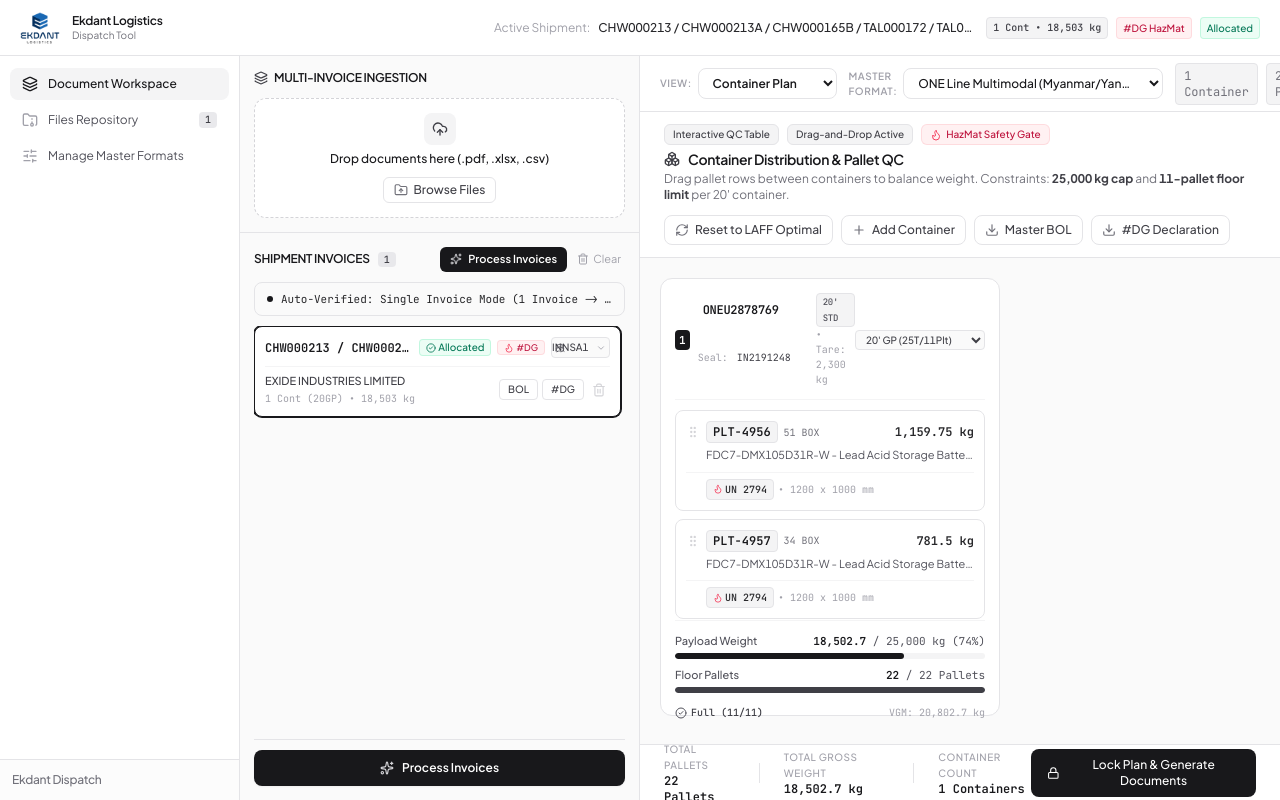
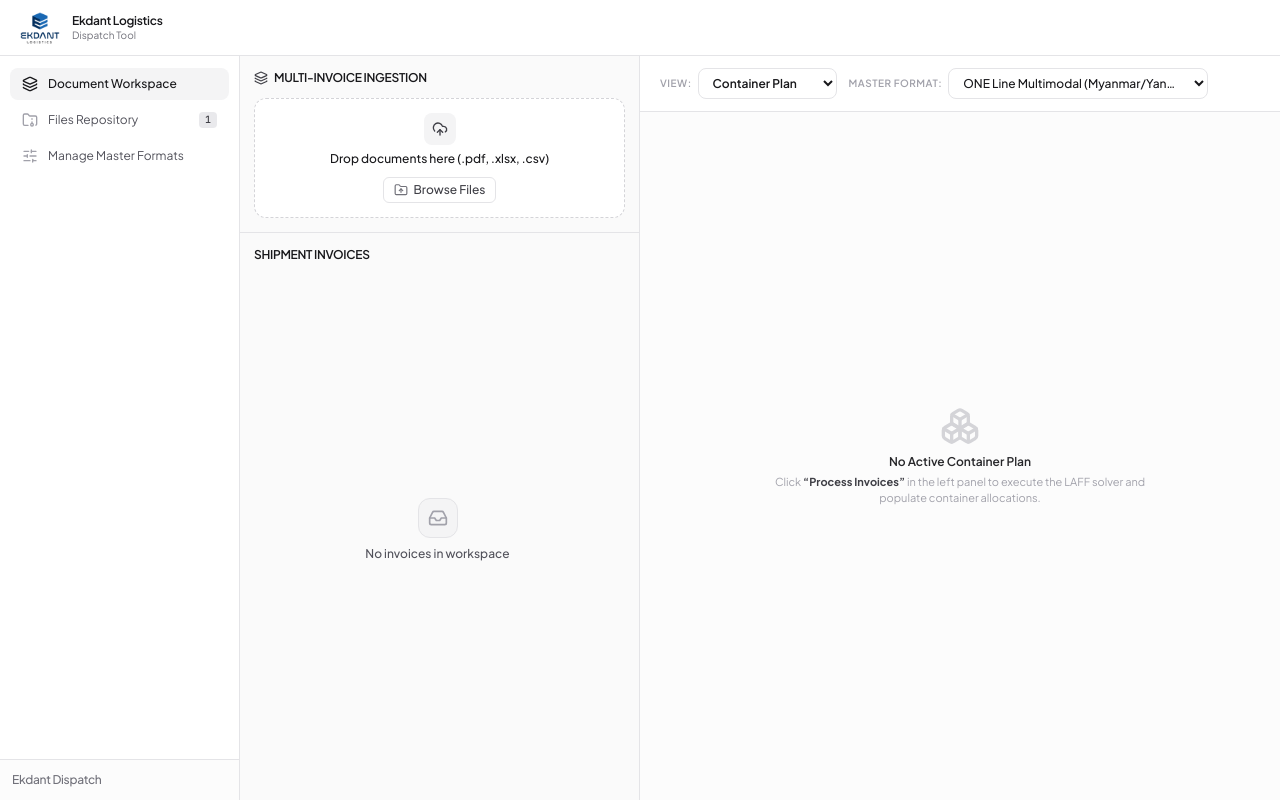
Before and after one commit to Rushaljain/EkdantLogistics, a React (Vite) app: page / in a window 1280 px wide. Built offline with nearby package versions, Linux system fonts and the light colour scheme.

Commit message:
fix: default active working documents to empty array and isolate saved files repository

```diff
--- a/src/App.tsx
+++ b/src/App.tsx
@@ -54,16 +54,6 @@ export function App() {
     return BUNDLED_DEFAULT_KEY;
   });
 
-  // Default initial working document with MUMGA3747500 preloaded
-  const defaultInitialDoc: AppDocument = {
-    id: 'doc-mumga3747500',
-    fileName: 'DG ONEU2878769.pdf',
-    fileSize: 324500,
-    uploadedAt: 'Today, 04:30 PM',
-    status: 'processed',
-    invoice: SHIPMENT_MUMGA3747500
-  };
-
   // Saved Converted Files Repository (Persistent tiles view)
   const [savedFiles, setSavedFiles] = useState<ConvertedInvoice[]>(() => {
     try {
@@ -71,8 +61,7 @@ export function App() {
       if (saved) {
         const parsed = JSON.parse(saved);
         if (Array.isArray(parsed) && parsed.length > 0) {
-          const hasMumga = parsed.some((f: ConvertedInvoice) => f.bookingNumber === 'MUMGA3747500' || f.id === 'inv-mumga3747500');
-          return hasMumga ? parsed : [SHIPMENT_MUMGA3747500, ...parsed];
+          return parsed;
         }
       }
       // Migrate existing legacy converted invoices if any
@@ -80,8 +69,7 @@ export function App() {
       if (legacyInvoices) {
         const parsed = JSON.parse(legacyInvoices);
         if (Array.isArray(parsed) && parsed.length > 0) {
-          const hasMumga = parsed.some((f: ConvertedInvoice) => f.bookingNumber === 'MUMGA3747500' || f.id === 'inv-mumga3747500');
-          return hasMumga ? parsed : [SHIPMENT_MUMGA3747500, ...parsed];
+          return parsed;
         }
       }
     } catch {}
@@ -94,13 +82,10 @@ export function App() {
       const savedDocs = localStorage.getItem(LOCAL_STORAGE_DOCS_KEY);
       if (savedDocs) {
         const parsed = JSON.parse(savedDocs);
-        if (Array.isArray(parsed) && parsed.length > 0) {
-          const hasMumga = parsed.some((d: AppDocument) => d.invoice?.bookingNumber === 'MUMGA3747500' || d.id === 'doc-mumga3747500');
-          return hasMumga ? parsed : [defaultInitialDoc, ...parsed];
-        }
+        if (Array.isArray(parsed)) return parsed;
       }
     } catch {}
-    return [defaultInitialDoc];
+    return []; // Default to empty workspace on fresh load
   });
 
   // Selected Document ID for Right Preview Pane
@@ -109,13 +94,10 @@ export function App() {
       const savedDocs = localStorage.getItem(LOCAL_STORAGE_DOCS_KEY);
       if (savedDocs) {
         const parsed = JSON.parse(savedDocs);
-        if (Array.isArray(parsed) && parsed.length > 0) {
-          const mumgaDoc = parsed.find((d: AppDocument) => d.invoice?.bookingNumber === 'MUMGA3747500' || d.id === 'doc-mumga3747500');
-          return mumgaDoc ? mumgaDoc.id : parsed[0].id;
-        }
+        if (Array.isArray(parsed) && parsed.length > 0) return parsed[0].id;
       }
     } catch {}
-    return 'doc-mumga3747500';
+    return null;
   });
 
   // Bulk conversion state
```
Also changed, not shown: KB/development_status_task_board.md (+1 -0 lines).
